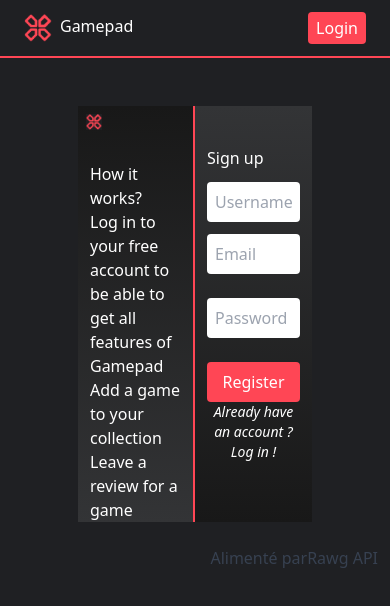
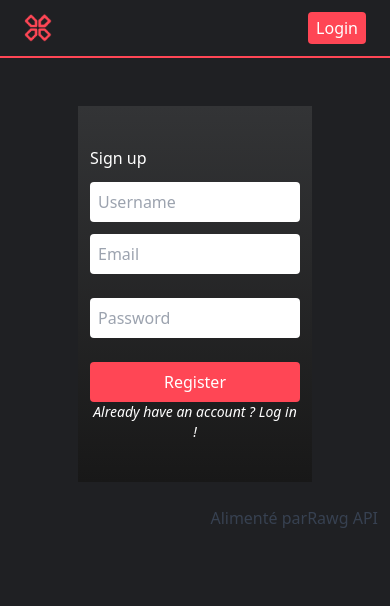
Before and after one commit to pricilliaedou/full-stack_game-pad, a React (Vite) app in the folder front-end_gamepad/: page /Signup in a window 390 px wide. Shown: the top 606 px of the page. Built offline with nearby package versions, Linux system fonts and the light colour scheme.

Commit message:
correction des éléments pour le responsive

```diff
--- a/front-end_gamepad/package.json
+++ b/front-end_gamepad/package.json
@@ -10,6 +10,9 @@
     "preview": "vite preview"
   },
   "dependencies": {
+    "@fortawesome/fontawesome-svg-core": "^6.7.1",
+    "@fortawesome/free-solid-svg-icons": "^6.7.1",
+    "@fortawesome/react-fontawesome": "^0.2.2",
     "@heroicons/react": "^2.2.0",
     "@material-tailwind/react": "^2.1.10",
     "axios": "^1.7.7",
--- a/front-end_gamepad/src/App.jsx
+++ b/front-end_gamepad/src/App.jsx
@@ -2,6 +2,9 @@ import { BrowserRouter as Router, Routes, Route } from "react-router-dom";
 import { useState } from "react";
 import "./App.css";
 import Cookies from "js-cookie";
+import { library } from "@fortawesome/fontawesome-svg-core";
+import { faHand, faRightFromBracket } from "@fortawesome/free-solid-svg-icons";
+library.add(faHand, faRightFromBracket);
 import Home from "./pages/Home";
 import Pattern from "./composants/Pattern";
 import Login from "./pages/Login";
--- a/front-end_gamepad/src/composants/Header.jsx
+++ b/front-end_gamepad/src/composants/Header.jsx
@@ -1,4 +1,5 @@
 import { useNavigate, Link } from "react-router-dom";
+import { FontAwesomeIcon } from "@fortawesome/react-fontawesome";
 
 import Logo from "../assets/logo.png";
 
@@ -9,7 +10,7 @@ const Header = ({ token, username, setUser }) => {
     <header className='flex justify-between items-center py-3 border-b-2 border-[#ff4655] px-6 mb-10'>
       <Link to={"/"} className='flex gap-2'>
         <img src={Logo} alt='logo Gamepad' className='w-7' />
-        <p>Gamepad</p>
+        <p className='hidden sm:block'>Gamepad</p>
       </Link>
       {!token ? (
         <div className='flex justify-center items-center'>
@@ -27,13 +28,21 @@ const Header = ({ token, username, setUser }) => {
           <button className='flex justify-center items-center py-1 px-2 rounded pointer'>
             <p>My collection</p>
           </button>
-          <p className='mr-2 text-[#ff4655]'>Welcome, {username}</p>
+          <p className='ml-3 mr-5 text-[#ff4655]'>
+            {" "}
+            <FontAwesomeIcon icon='hand' className='text-[[#ff4655]' />{" "}
+            {username}
+          </p>
 
           <button
             onClick={() => setUser(null)}
             className='flex bg-[#ff4655] justify-center items-center py-1 px-2 rounded pointer'
           >
-            <p>Disconnect</p>
+            <p className='hidden sm:block'>Disconnect</p>
+            <FontAwesomeIcon
+              icon='right-from-bracket'
+              className='block sm:hidden w-6 h-6 text-[[#ff4655]'
+            />
           </button>
         </div>
       )}
--- a/front-end_gamepad/src/composants/Pattern.jsx
+++ b/front-end_gamepad/src/composants/Pattern.jsx
@@ -2,8 +2,8 @@ import Logo from "../assets/logo.png";
 
 const Pattern = ({ children }) => (
   <>
-    <div className='flex w-3/5 m-auto  py-2 '>
-      <div className='   border-r-2 border-[#ff4655] w-1/2 bg-gradient-to-b from-customGradientEnd to-customGradientStart'>
+    <div className='flex w-3/5 m-auto  py-2'>
+      <div className='   border-r-2 border-[#ff4655] w-1/2 bg-gradient-to-b from-customGradientEnd to-customGradientStart hidden sm:block'>
         <div>
           <img src={Logo} alt='Logo Gamepad' className='w-4 mb-8 mt-2 ml-2' />
         </div>
@@ -17,7 +17,7 @@ const Pattern = ({ children }) => (
           <p>Leave a review for a game</p>
         </div>
       </div>
-      <div className='px-3 w-1/2 bg-gradient-to-b from-customGradientStart to-customGradientEnd'>
+      <div className='px-3 w-full sm:w-1/2 bg-gradient-to-b from-customGradientStart to-customGradientEnd '>
         {children}
       </div>
     </div>
```
Also changed, not shown: 1 other file (tests, documents, lock files or other folders).
